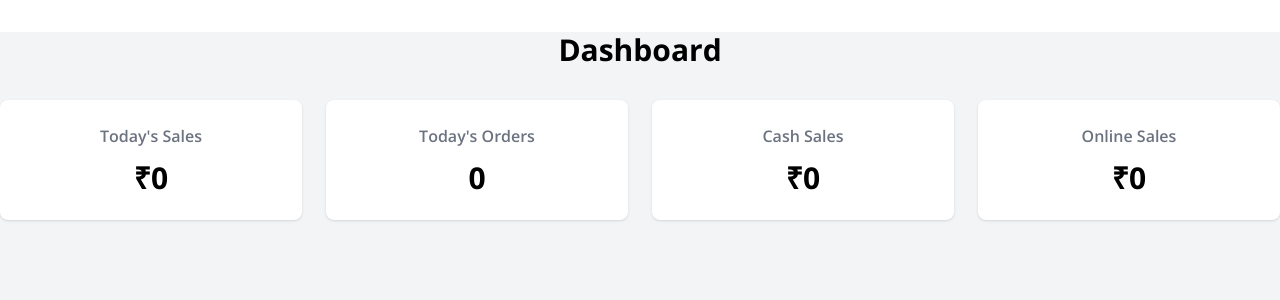
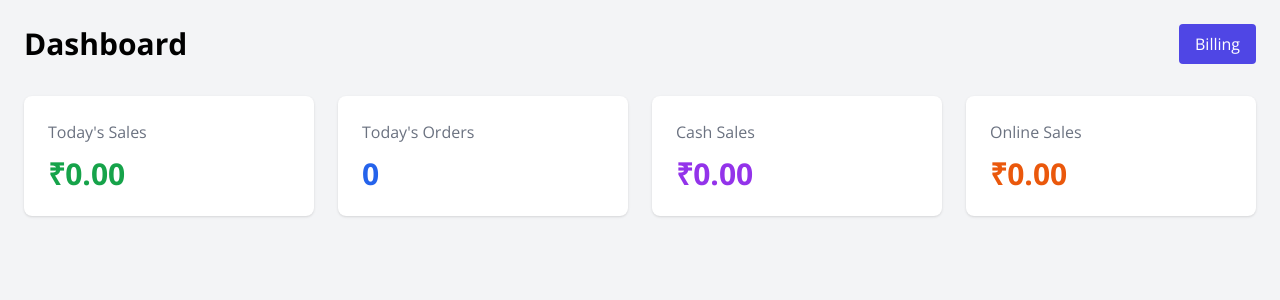
Before and after one commit to Rogith01/invoice, a React (Create React App) app: page /dashboard in a window 1280 px wide. Shown: the top 300 px of the page. Built offline with nearby package versions, Linux system fonts and the light colour scheme; no server answers.

Commit message:
dashboard live

```diff
--- a/src/components/Dashboard.jsx
+++ b/src/components/Dashboard.jsx
@@ -1,62 +1,112 @@
-import React from "react";
+import React, { useEffect, useState } from "react";
+import axios from "axios";
+import { useNavigate } from "react-router-dom";
 
 const Dashboard = () => {
 
+    const navigate = useNavigate();
+
+    const [dashboard, setDashboard] = useState({
+        todaySales: 0,
+        todayOrders: 0,
+        cashSales: 0,
+        onlineSales: 0
+    });
+
+    useEffect(() => {
+
+        fetchDashboard();
+
+    }, []);
+
+    const fetchDashboard = async () => {
+
+        try {
+
+            const res = await axios.get(
+                "https://invoice-backend-78hd.onrender.com/api/dashboard"
+            );
+
+            if (res.data.success) {
+
+                setDashboard(res.data.dashboard);
+
+            }
+
+        } catch (err) {
+
+            console.log(err);
+
+        }
+
+    };
+
     return (
 
-        <div className="max-w-7xl mx-auto mt-8">
+        <div className="max-w-7xl mx-auto p-6">
 
-            <h1 className="text-3xl font-bold text-center mb-8">
-                Dashboard
-            </h1>
+            <div className="flex justify-between items-center mb-8">
+
+                <h1 className="text-3xl font-bold">
+                    Dashboard
+                </h1>
+
+                <button
+                    onClick={() => navigate("/")}
+                    className="bg-indigo-600 hover:bg-indigo-700 text-white px-4 py-2 rounded"
+                >
+                    Billing
+                </button>
+
+            </div>
 
             <div className="grid grid-cols-1 md:grid-cols-2 lg:grid-cols-4 gap-6">
 
-                <div className="bg-white shadow rounded-lg p-6 text-center">
+                <div className="bg-white rounded-lg shadow p-6">
 
-                    <h2 className="text-gray-500 font-semibold">
+                    <p className="text-gray-500">
                         Today's Sales
+                    </p>
+
+                    <h2 className="text-3xl font-bold mt-3 text-green-600">
+                        ₹{Number(dashboard.todaySales).toFixed(2)}
                     </h2>
-
-                    <p className="text-3xl font-bold mt-3">
-                        ₹0
-                    </p>
 
                 </div>
 
-                <div className="bg-white shadow rounded-lg p-6 text-center">
+                <div className="bg-white rounded-lg shadow p-6">
 
-                    <h2 className="text-gray-500 font-semibold">
+                    <p className="text-gray-500">
                         Today's Orders
+                    </p>
+
+                    <h2 className="text-3xl font-bold mt-3 text-blue-600">
+                        {dashboard.todayOrders}
                     </h2>
-
-                    <p className="text-3xl font-bold mt-3">
-                        0
-                    </p>
 
                 </div>
 
-                <div className="bg-white shadow rounded-lg p-6 text-center">
+                <div className="bg-white rounded-lg shadow p-6">
 
-                    <h2 className="text-gray-500 font-semibold">
+                    <p className="text-gray-500">
                         Cash Sales
+                    </p>
+
+                    <h2 className="text-3xl font-bold mt-3 text-purple-600">
+                        ₹{Number(dashboard.cashSales).toFixed(2)}
                     </h2>
-
-                    <p className="text-3xl font-bold mt-3">
-                        ₹0
-                    </p>
 
                 </div>
 
-                <div className="bg-white shadow rounded-lg p-6 text-center">
+                <div className="bg-white rounded-lg shadow p-6">
 
-                    <h2 className="text-gray-500 font-semibold">
+                    <p className="text-gray-500">
                         Online Sales
+                    </p>
+
+                    <h2 className="text-3xl font-bold mt-3 text-orange-600">
+                        ₹{Number(dashboard.onlineSales).toFixed(2)}
                     </h2>
-
-                    <p className="text-3xl font-bold mt-3">
-                        ₹0
-                    </p>
 
                 </div>
 
```
